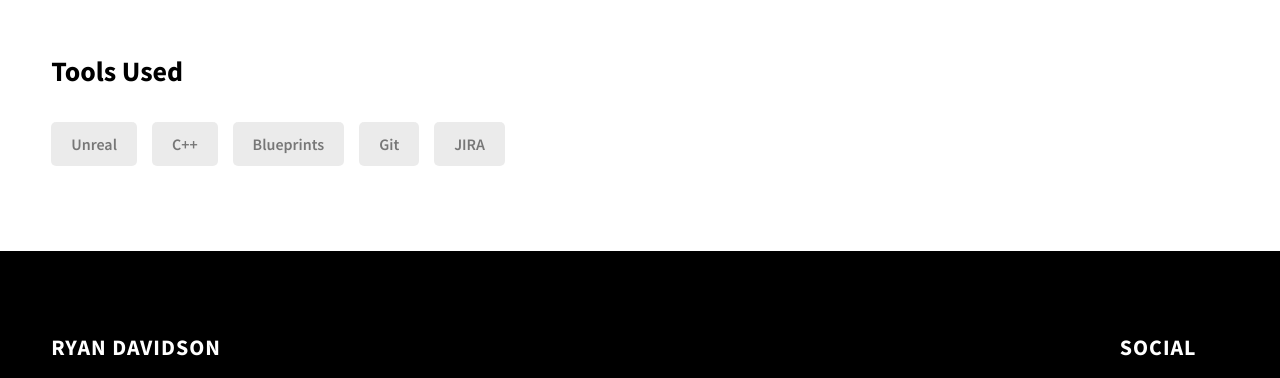
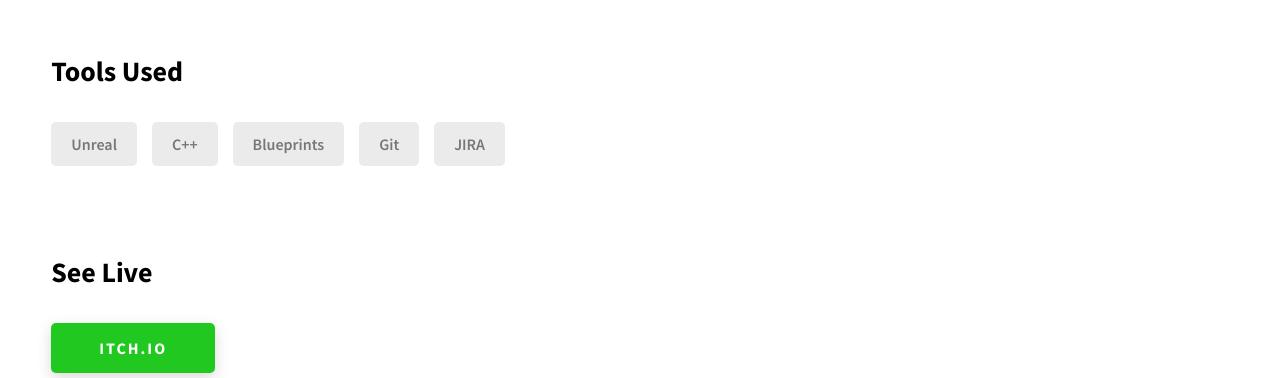
Before and after one commit to RyanDavidsonDev/RyanDavidsonDev.github.io, a website: page ModelRunner.html in a window 1280 px wide. Shown: the part 1648-2026 px from the top of the page. Drawn offline with Linux system fonts and the light colour scheme.

Commit message:
typo fixes - updated resume to contain MR, tweaked 'view live' sections of BWK.html and MR.html

```diff
--- a/ModelRunner.html
+++ b/ModelRunner.html
@@ -187,6 +187,15 @@
               <div class="skills__skill">JIRA</div>
             </div>
           </div>
+          <div class="project-details__links">
+            <h3 class="project-details__content-title">See Live</h3>
+            <a
+              href="https://rdavidsondev.itch.io/modelrunner"
+              class="btn btn--med btn--theme project-details__links-btn"
+              target="_blank"
+              >Itch.io</a
+            >
+          </div>
         </div>
       </div>
     </section>
```
Also changed, not shown: BitwiseKey.html (+1 -1 lines), NanoEscape.html (+1 -1 lines), 2 other files.
